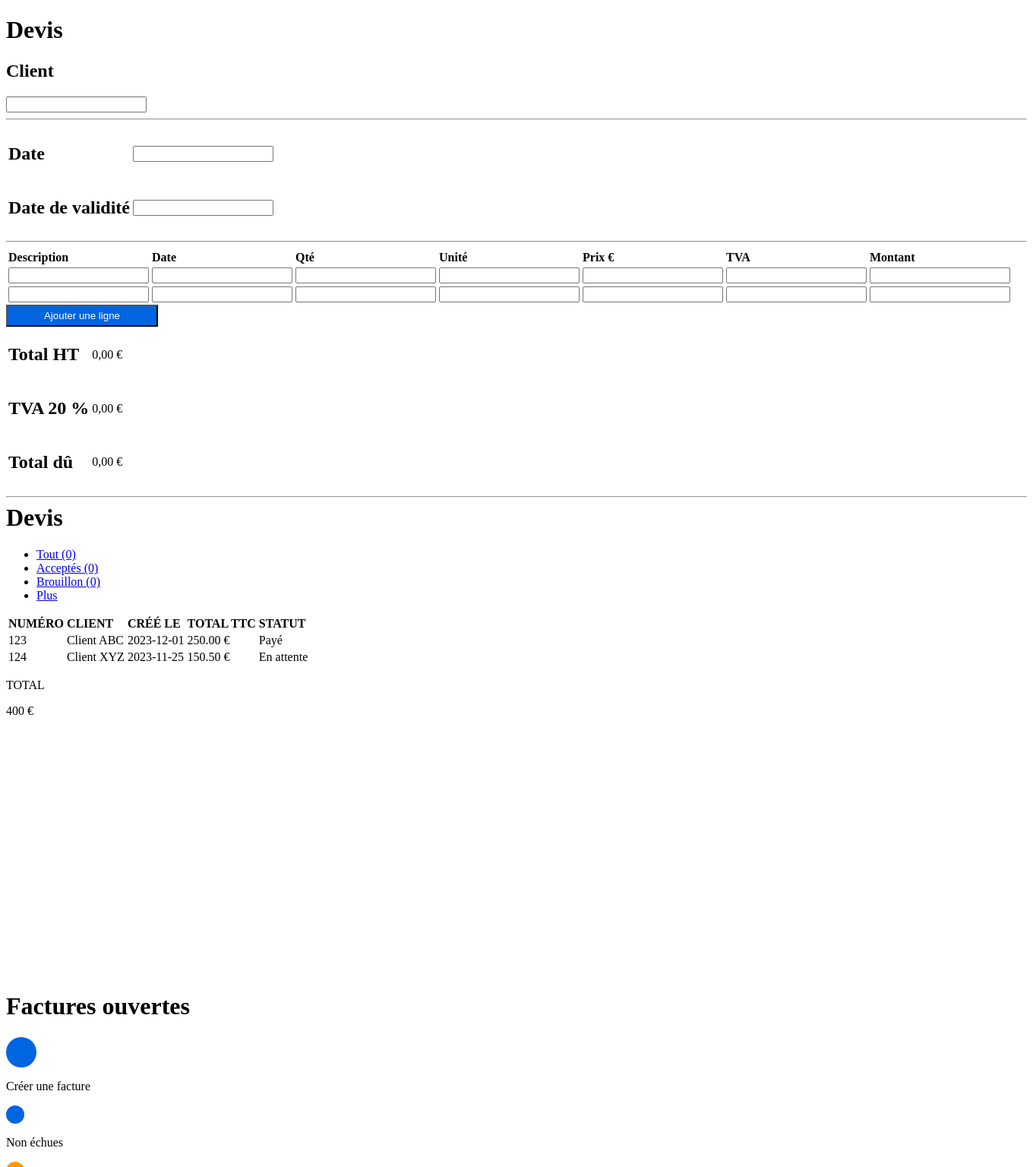
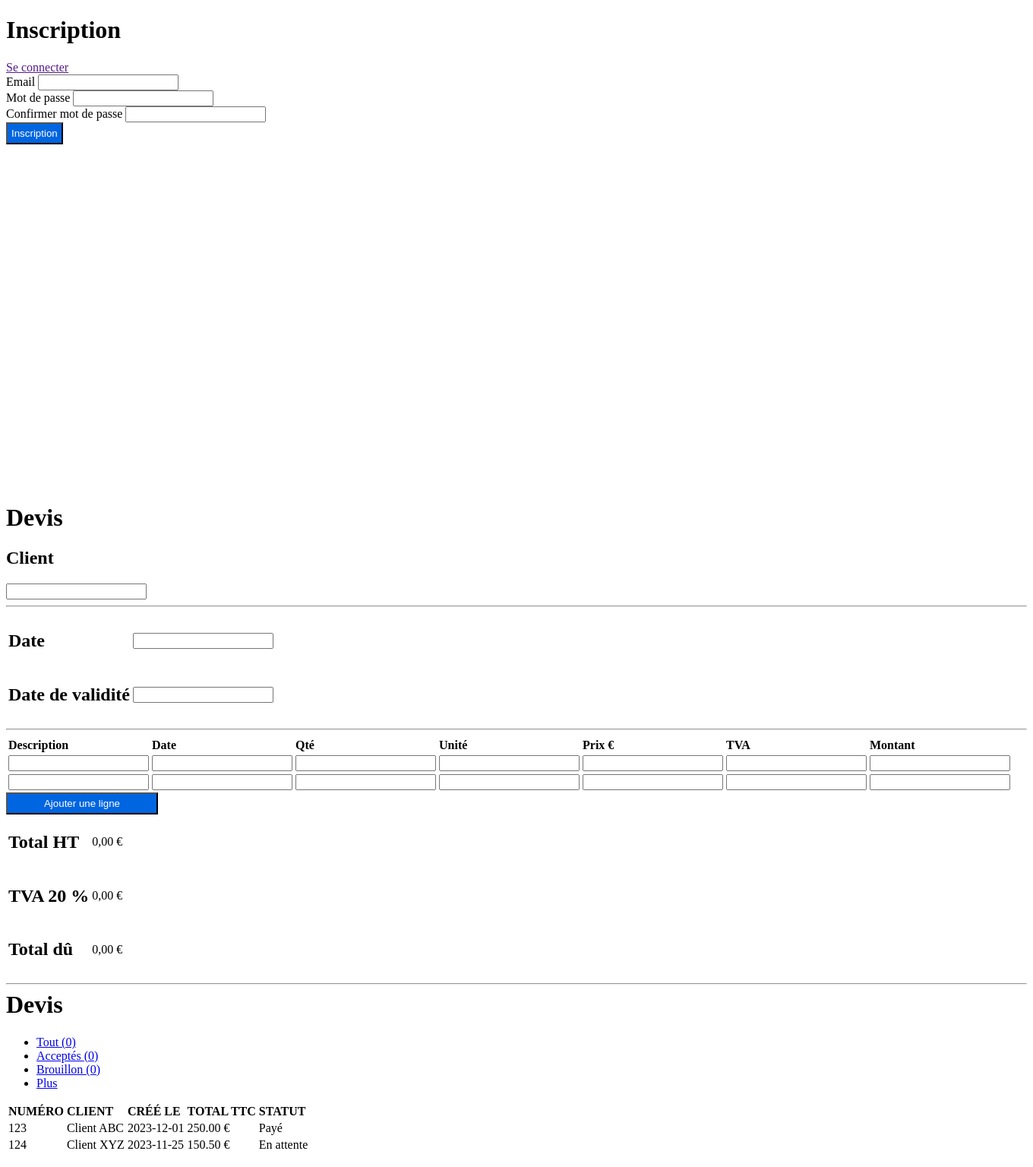
Before and after one commit to mchegdali/challenge-stack-semestriel-4IW1-G31, a Symfony app: template templates/default/index.html.twig in a window 1360 px wide. Shown: the part 184-1720 px from the top of the page at 76% size. Run offline with Twig, Linux system fonts and the light colour scheme; the template is opened without the code that fills it, so the values that code supplies are empty; some libraries are stand-ins or nearby versions.

Commit message:
create register form component

```diff
--- /dev/null
+++ b/templates/_components/_registerForm.html.twig
@@ -0,0 +1,25 @@
+<div class="m-8 flex bg-white" style="height: calc(90vh - 100px);">
+    <div class="m-8 bg-white flex-col space-x-4 w-full">
+        <div class="flex flex-col gap-24">
+            <div class="flex justify-between">
+                <h1 class="font-bold text-2xl">Inscription</h1>
+                <a href="">Se connecter</a>
+            </div>
+
+            <div class="flex flex-col gap-8 items-center">
+                <div class="flex flex-col w-3/12"><label>Email</label>
+                    <input type="text" class="border-2">
+                </div>
+                <div class="flex flex-col w-3/12"><label>Mot de passe</label>
+                    <input type="text" class="border-2">
+                </div>
+                <div class="flex flex-col w-3/12"><label>Confirmer mot de passe</label>
+                    <input type="text" class="border-2">
+                </div>
+                <button class="w-3/12" type="submit" style="background-color: #0065E0; padding: 5px; color: white">
+                    Inscription
+                </button>
+            </div>
+        </div>
+    </div>
+</div>
--- a/templates/default/index.html.twig
+++ b/templates/default/index.html.twig
@@ -4,6 +4,7 @@
 
 {% block body %}
     {% include '_components/_navbar.html.twig' %}
+    {% include '_components/_registerForm.html.twig' %}
     {% include '_components/_devisForm.html.twig' %}
     {% include '_components/_devisList.html.twig' %}
     {% include '_components/_widgetFactureOuverte.html.twig' %}
```
